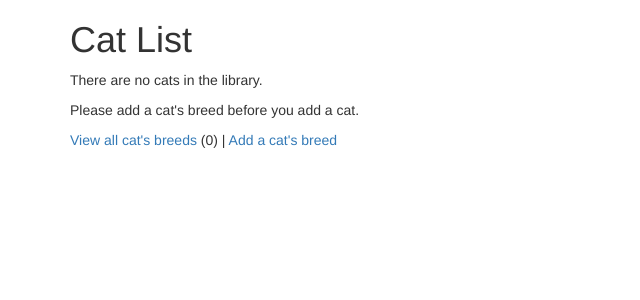
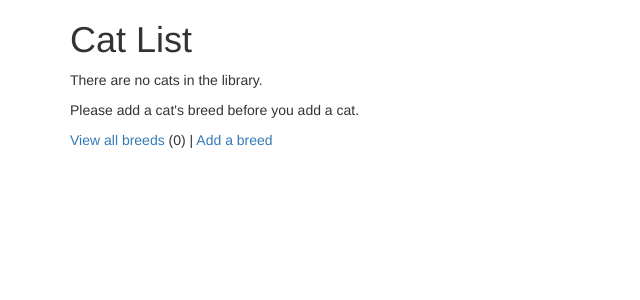
Before and after one commit to json-todd/django_projects, a Django app: page /cats/ in a window 1280 px wide. Shown: the top 300 px of the page, without its empty margins (0-640 px from the left). Run offline with Django 3.2, Linux system fonts and the light colour scheme; the visitor is signed in with stand-in values (Sample User, id 1); data that the repository does not hold is empty; some libraries are stand-ins or nearby versions.

Commit message:
chore(cat): change copy to make auto-grade happi

```diff
--- a/mysite/cats/templates/cats/cat_list.html
+++ b/mysite/cats/templates/cats/cat_list.html
@@ -24,7 +24,7 @@
       {% endif %}
     </p>
     <p>
-      <a href="{% url 'cats:breed_view' %}">View all cat's breeds</a> ({{ breed_count }}) |
-      <a href="{%url 'cats:breed_create' %}">Add a cat's breed</a>
+      <a href="{% url 'cats:breed_view' %}">View all breeds</a> ({{ breed_count }}) |
+      <a href="{%url 'cats:breed_create' %}">Add a breed</a>
     </p>
 {% endblock %}
```
